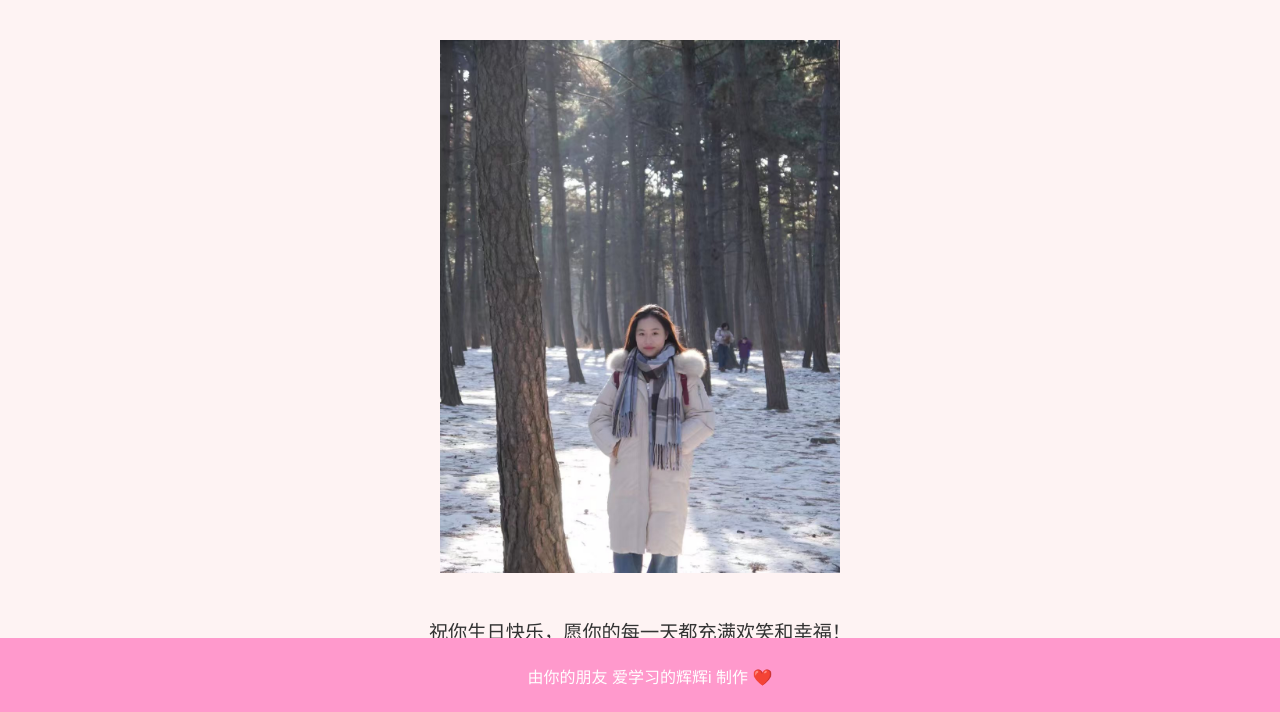
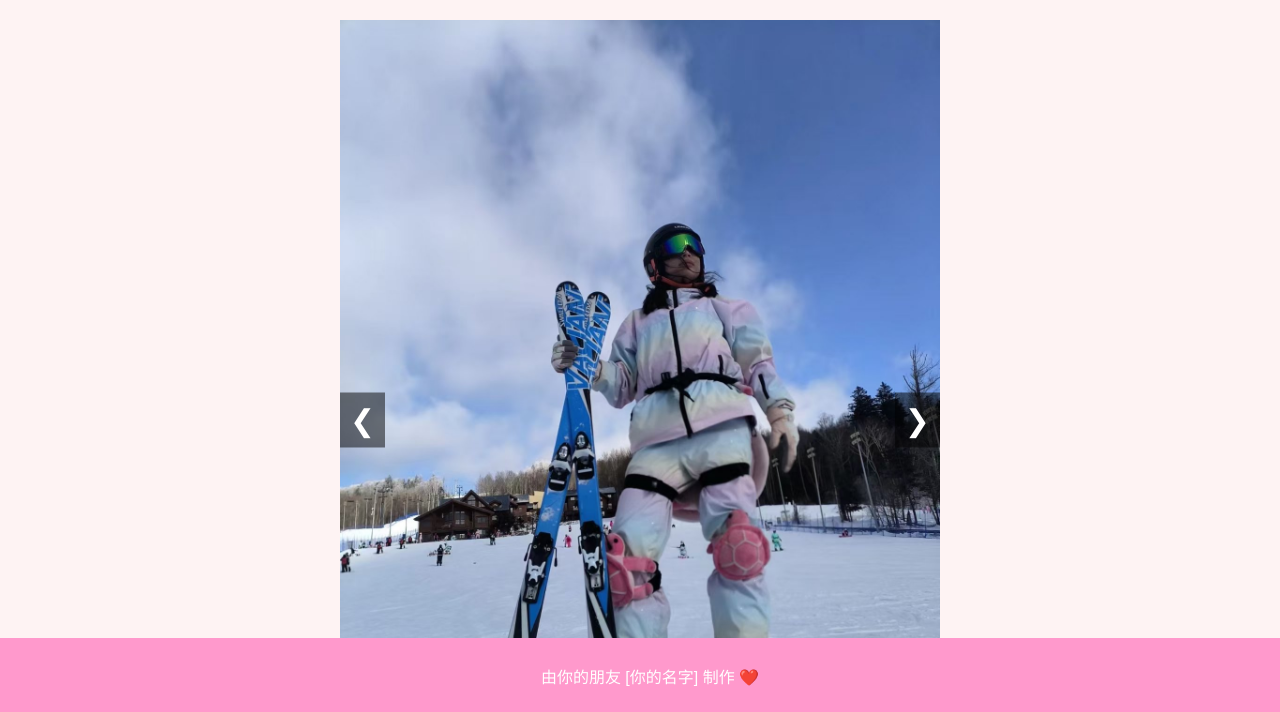
Before and after one commit to sgh21/HappyBirthday, a plain HTML site: page index.html in a window 1280 px wide. Shown: the part 86-798 px from the top of the page. Drawn offline with Linux system fonts and the light colour scheme.

Commit message:
add some pictures

```diff
--- a/index.html
+++ b/index.html
@@ -25,20 +25,52 @@
       margin: 0;
     }
 
-    .content {
-      padding: 20px;
+    .carousel {
+      position: relative;
+      width: 100%;
+      max-width: 600px;
+      margin: 20px auto;
+      overflow: hidden;
     }
 
-    .image {
-      width: 80%;
-      max-width: 400px;
-      margin: 20px auto;
+    .carousel-images {
+      display: flex;
+      transition: transform 0.5s ease-in-out;
+    }
+
+    .carousel-images img {
+      width: 100%;
+      max-width: 600px;
     }
 
     .message {
       font-size: 1.2em;
       color: #333;
       margin-top: 20px;
+    }
+
+    .buttons {
+      position: absolute;
+      top: 50%;
+      width: 100%;
+      display: flex;
+      justify-content: space-between;
+      transform: translateY(-50%);
+    }
+
+    .prev,
+    .next {
+      background-color: rgba(0, 0, 0, 0.5);
+      color: white;
+      border: none;
+      font-size: 30px;
+      padding: 10px;
+      cursor: pointer;
+    }
+
+    .prev:hover,
+    .next:hover {
+      background-color: rgba(0, 0, 0, 0.8);
     }
 
     footer {
@@ -56,17 +88,58 @@
   <header>
     <h1>生日快乐，亲爱的朋友！</h1>
   </header>
-  <div class="content">
-    <img class="image" src="pictures/p1.jpg" alt="生日祝福图片1">
-    <!-- <img class="image" src="pictures/p1.jpg" alt="生日祝福图片2"> -->
-    <p class="message">
-      祝你生日快乐，愿你的每一天都充满欢笑和幸福！<br>
-      希望你在新的一岁里继续追逐梦想，永远保持开心和健康！🎂🎉
-    </p>
+  <div class="carousel">
+    <div class="carousel-images">
+      <img src="pictures/p1.jpg" alt="生日祝福图片1">
+      <img src="pictures/p2.jpg" alt="生日祝福图片2">
+      <img src="pictures/p3.jpg" alt="生日祝福图片3">
+      <!-- 继续添加更多图片 -->
+    </div>
+    <div class="buttons">
+      <button class="prev">&#10094;</button>
+      <button class="next">&#10095;</button>
+    </div>
   </div>
+  <p class="message">
+    祝你生日快乐，愿你的每一天都充满欢笑和幸福！<br>
+    希望你在新的一岁里继续追逐梦想，永远保持开心和健康！🎂🎉
+  </p>
   <footer>
-    <p>由你的朋友 爱学习的辉辉i 制作 ❤️</p>
+    <p>由你的朋友 [你的名字] 制作 ❤️</p>
   </footer>
+
+  <script>
+    // 获取轮播容器、图片容器以及按钮
+    const carousel = document.querySelector('.carousel-images');
+    const prevButton = document.querySelector('.prev');
+    const nextButton = document.querySelector('.next');
+    const totalImages = document.querySelectorAll('.carousel-images img').length;
+
+    let currentIndex = 0;
+
+    // 点击"上一张"按钮
+    prevButton.addEventListener('click', () => {
+      currentIndex = (currentIndex - 1 + totalImages) % totalImages;
+      updateCarousel();
+    });
+
+    // 点击"下一张"按钮
+    nextButton.addEventListener('click', () => {
+      currentIndex = (currentIndex + 1) % totalImages;
+      updateCarousel();
+    });
+
+    // 更新轮播图的位置
+    function updateCarousel() {
+      carousel.style.transform = `translateX(-${currentIndex * 100}%)`;
+    }
+
+    // 自动轮播（每3秒切换一次）
+    setInterval(() => {
+      currentIndex = (currentIndex + 1) % totalImages;
+      updateCarousel();
+    }, 3000);
+  </script>
 </body>
 
 </html>
```
Also changed, not shown: pictures/p2.jpg (added), pictures/p3.jpg (added).
